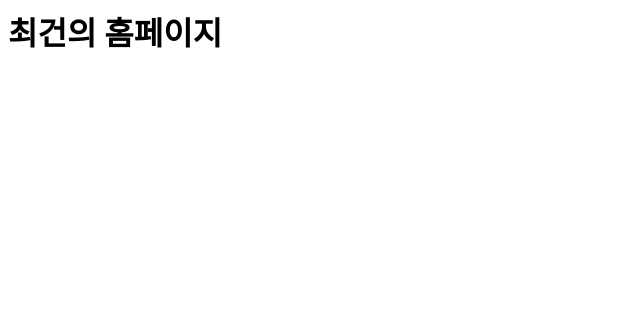
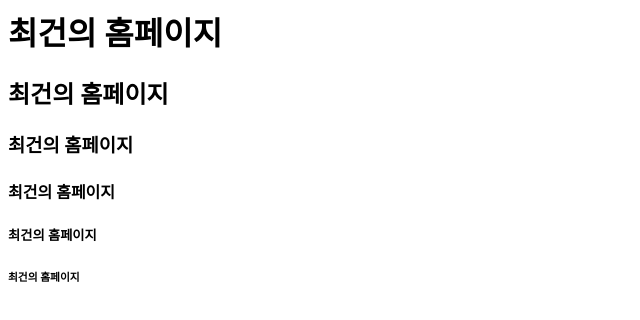
Before and after one commit to silme5866/web1, a plain HTML site: page index.html in a window 1280 px wide. Shown: the whole page, without its empty margins (0-640 px from the left). Drawn offline with Linux system fonts and the light colour scheme.

Commit message:
Update index.html

```diff
--- a/index.html
+++ b/index.html
@@ -1 +1,12 @@
-<h1>최건의 홈페이지</h>
+<html>
+<head>
+</head>
+<body>
+<h1>최건의 홈페이지</h1>
+<h2>최건의 홈페이지</h2>
+<h3>최건의 홈페이지</h3>
+<h4>최건의 홈페이지</h4>
+<h5>최건의 홈페이지</h5>
+<h6>최건의 홈페이지</h6>
+</body>
+</html>
```
